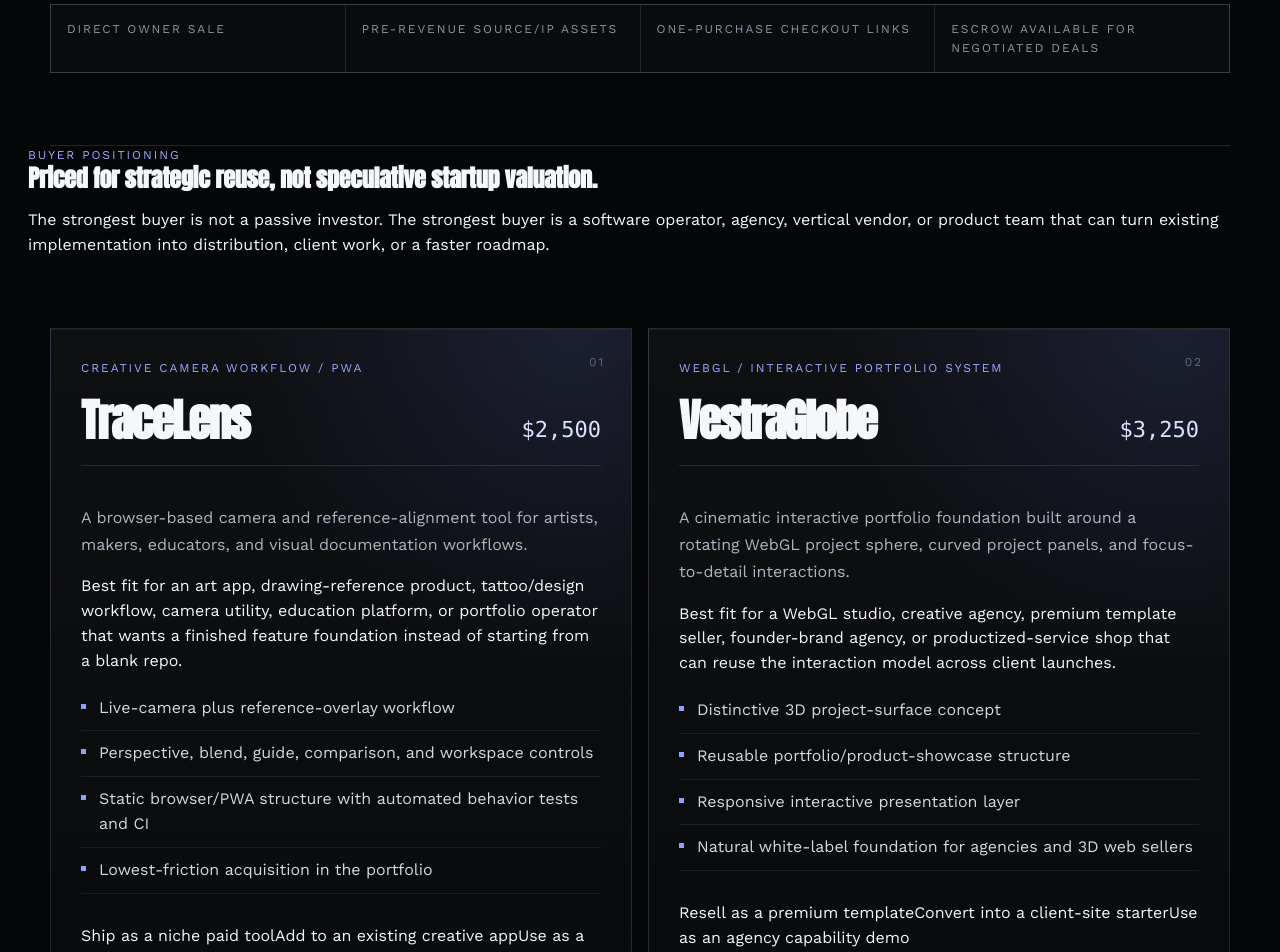
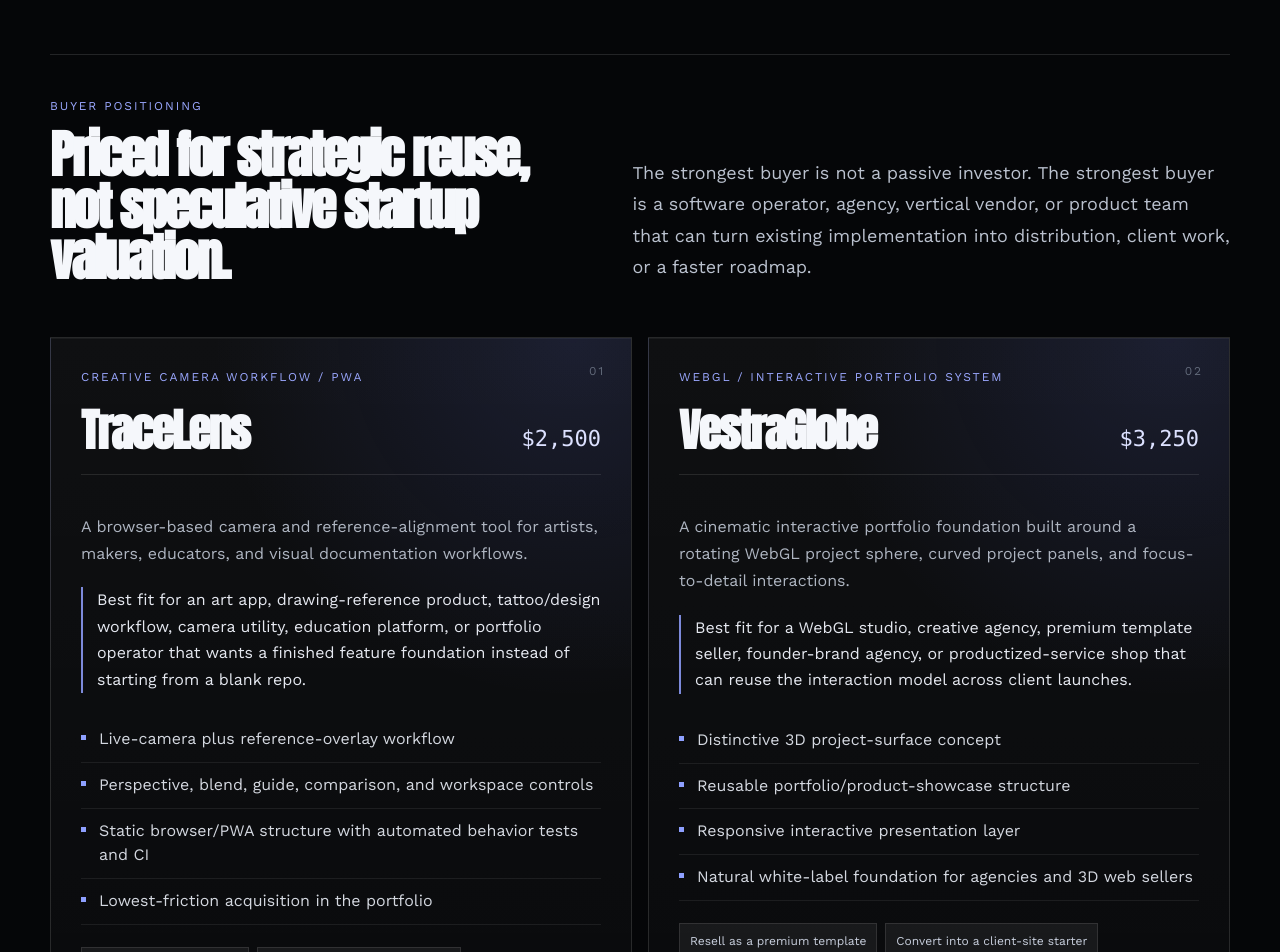
Before and after one commit to gulfcoastorganics-ai/hub-985-, a Next.js app: page /acquire in a window 1280 px wide. Shown: the part 780-1732 px from the top of the page. Built offline with nearby package versions, Linux system fonts and the light colour scheme.

Commit message:
Strengthen acquisition page layout

```diff
--- a/src/app/acquire/page.module.css
+++ b/src/app/acquire/page.module.css
@@ -29,6 +29,7 @@
 }
 
 .hero,
+.positioning,
 .assets,
 .portfolio,
 .process,
@@ -59,16 +60,16 @@
 }
 
 .hero h1 {
-  max-width: 900px;
+  max-width: 1040px;
   margin: 18px 0 22px;
-  font-size: clamp(46px, 7vw, 92px);
+  font-size: clamp(44px, 6.8vw, 88px);
   line-height: .94;
   letter-spacing: -.055em;
   font-weight: 700;
 }
 
 .lead {
-  max-width: 820px;
+  max-width: 900px;
   color: #b7bdc9;
   font-size: clamp(17px, 2vw, 22px);
   line-height: 1.62;
@@ -149,6 +150,28 @@
   background: #090b0f;
 }
 
+.positioning {
+  display: grid;
+  grid-template-columns: minmax(0, .95fr) minmax(0, 1.05fr);
+  gap: 42px;
+  align-items: end;
+  padding: 42px 0 0;
+}
+
+.positioning h2 {
+  margin: 14px 0 0;
+  font-size: clamp(30px, 4vw, 56px);
+  line-height: 1;
+  letter-spacing: -.045em;
+}
+
+.positioning p {
+  color: #bac1ce;
+  line-height: 1.75;
+  font-size: 18px;
+  margin: 0;
+}
+
 .assets {
   display: grid;
   grid-template-columns: repeat(2, minmax(0, 1fr));
@@ -158,7 +181,7 @@
 
 .card {
   position: relative;
-  min-height: 500px;
+  min-height: 610px;
   display: flex;
   flex-direction: column;
   padding: 30px;
@@ -207,8 +230,16 @@
   line-height: 1.7;
 }
 
+.fit {
+  color: #e5e8f0;
+  line-height: 1.65;
+  border-left: 2px solid rgba(146, 161, 255, .85);
+  padding-left: 14px;
+  margin: 4px 0 12px;
+}
+
 .card ul {
-  margin: 12px 0 30px;
+  margin: 12px 0 22px;
   padding: 0;
   list-style: none;
   color: #d4d8e0;
@@ -228,6 +259,21 @@
   left: 0;
   top: 18px;
   background: #8ea0ff;
+}
+
+.useCases {
+  display: flex;
+  flex-wrap: wrap;
+  gap: 8px;
+  margin: 0 0 28px;
+}
+
+.useCases span {
+  color: #c8cfdd;
+  background: rgba(255,255,255,.055);
+  border: 1px solid rgba(255,255,255,.105);
+  padding: 8px 10px;
+  font-size: 12px;
 }
 
 .cardActions {
@@ -252,7 +298,7 @@
   background: linear-gradient(135deg, rgba(93,110,255,.13), rgba(255,255,255,.025));
 }
 
-.portfolio p { max-width: 760px; margin-bottom: 0; }
+.portfolio p { max-width: 790px; margin-bottom: 0; }
 
 .process {
   padding: 64px 0 42px;
@@ -305,13 +351,23 @@
 
 .footer a { color: #aeb7c7; text-decoration: none; }
 
+@media (max-width: 940px) {
+  .positioning,
+  .signalRow,
+  .assets,
+  .steps {
+    grid-template-columns: 1fr;
+  }
+
+  .portfolio {
+    grid-template-columns: 1fr;
+  }
+}
+
 @media (max-width: 820px) {
   .page { padding-inline: 18px; }
   .hero { padding-top: 72px; }
-  .signalRow,
-  .assets,
-  .steps { grid-template-columns: 1fr; }
-  .portfolio { grid-template-columns: 1fr; padding: 28px; }
+  .portfolio { padding: 28px; }
   .card { min-height: auto; }
   .footer { flex-direction: column; }
 }
```
